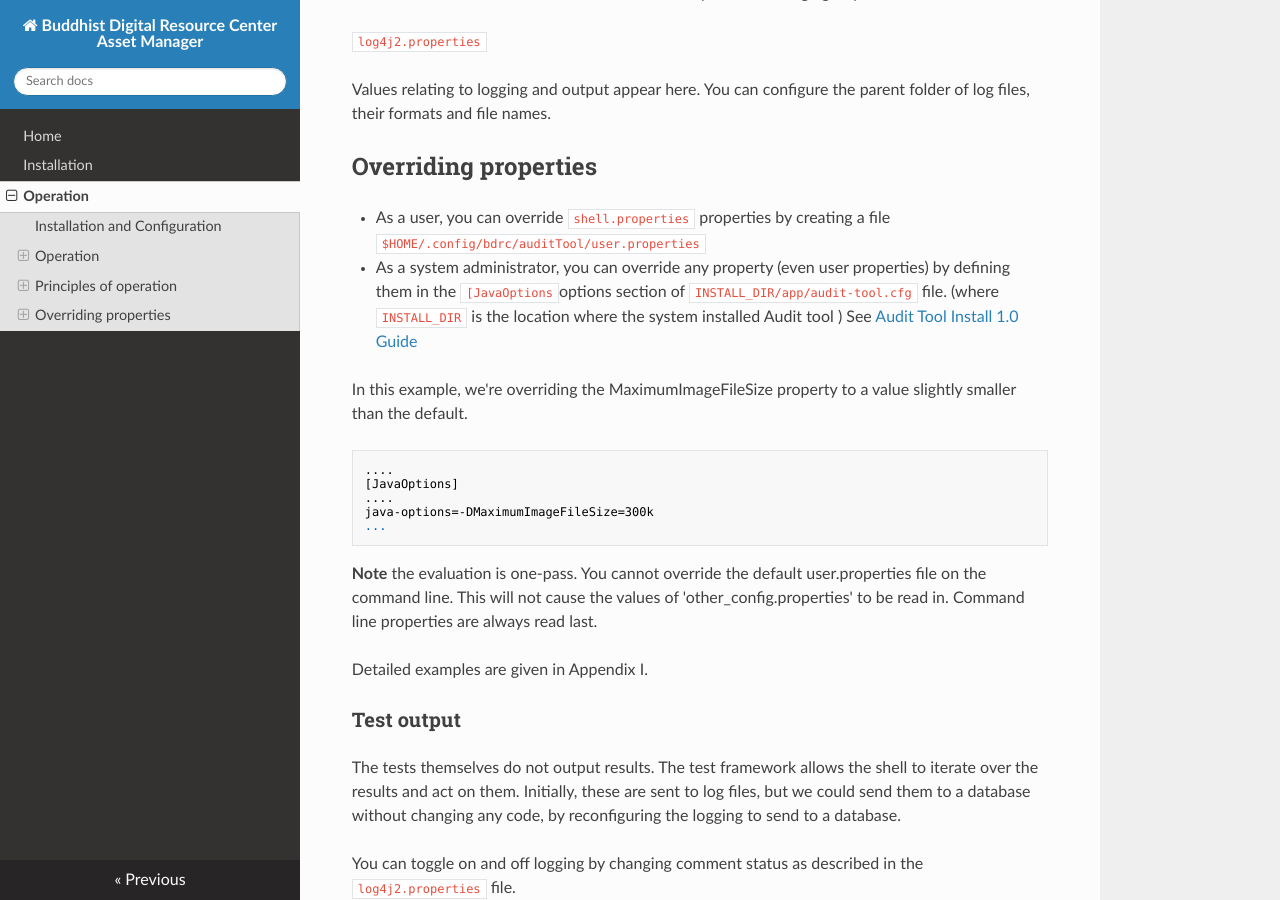
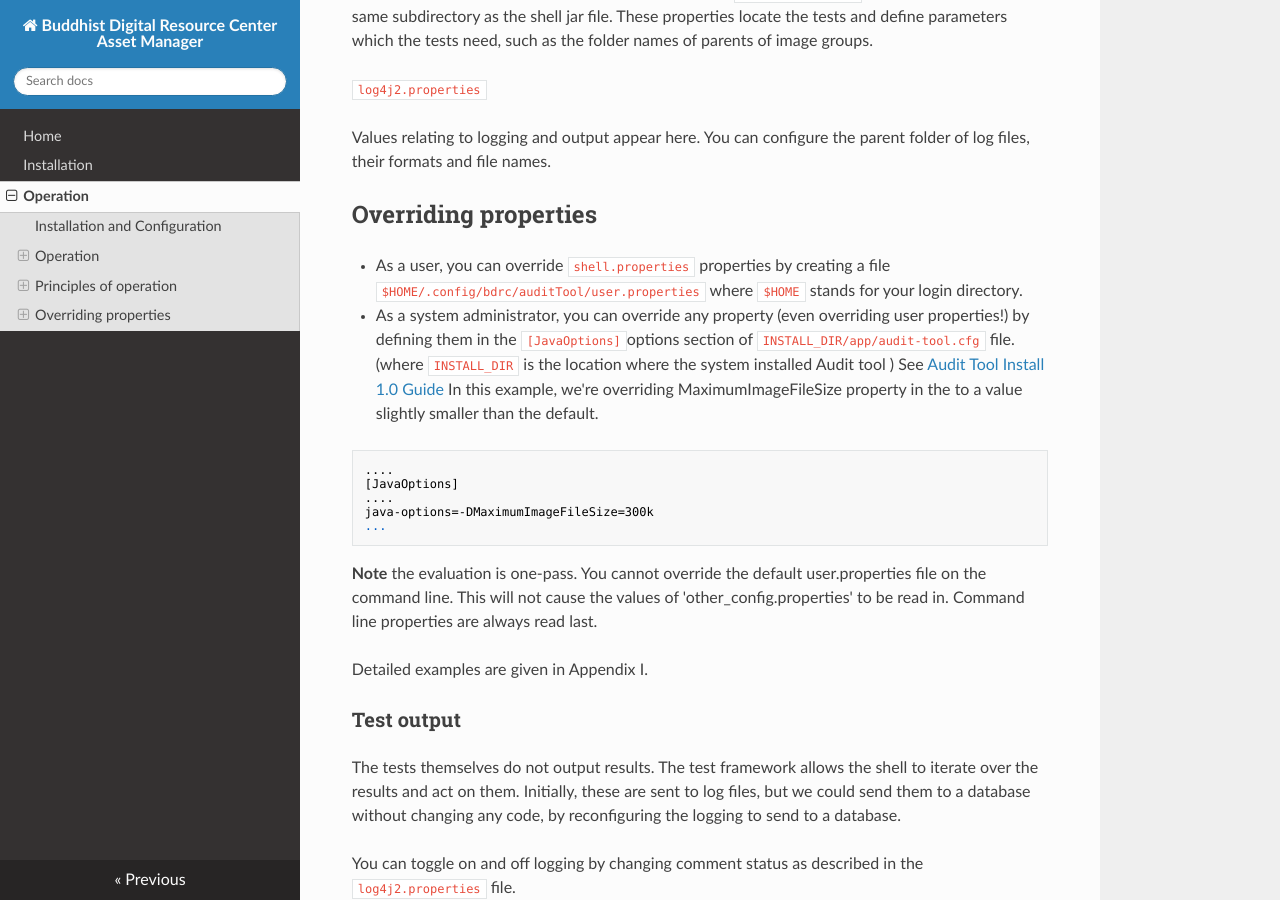
Before and after one commit to buda-base/asset-manager, an MkDocs documentation site: the page built from docs/user/AuditTool/AuditToolOperation-1.0.md, in a window 1280 px wide and 900 px high, scrolled down 4341 px. Built offline with MkDocs 1.6.1, drawn with Linux system fonts in a browser that asks for light colours; nearby versions of some CDN libraries; some of the changed text lies outside the part shown.

Commit message:
doc fixes

````diff
--- a/docs/user/AuditTool/AuditToolOperation-1.0.md
+++ b/docs/user/AuditTool/AuditToolOperation-1.0.md
@@ -10,6 +10,8 @@
 ```
 export path=(/Applications/audit-tool.app/Contents/MacOS $path)
 ```
+
+Please refer to 'Setting Path' in [Installation](./Install-1.0.md)
 
 Running:
 
@@ -44,6 +46,7 @@
 However, the return code of the audittool program is still
 - 0 if no tests failed (some may have passed, some may have warned)
 - 1 if any test failed
+
 ### Using input files
 The Java runtime in audit tool expects to find its input files (the -i flag, and the - flag) and arguments in the UTF-8 encoding. This is native on
 most of audit tool's supported platforms. Using redirection (the `>` or `|` operators)on Microsoft Windows Powershell
@@ -160,12 +163,11 @@
 
 ## Overriding properties
 
-+ As a user, you can override `shell.properties` properties by creating a file `$HOME/.config/bdrc/auditTool/user.properties`
-+ As a system administrator, you can override any property (even user properties) by defining them in the `[JavaOptions`options
++ As a user, you can override `shell.properties` properties by creating a file `$HOME/.config/bdrc/auditTool/user.properties` where `$HOME` stands for your login directory.
++ As a system administrator, you can override any property (even overriding user properties!) by defining them in the `[JavaOptions]`options
 section of `INSTALL_DIR/app/audit-tool.cfg` file. (where `INSTALL_DIR` is the location where the system installed Audit tool )
 See [Audit Tool Install 1.0 Guide](./Install-1.0.md)
-
-In this example, we're overriding the MaximumImageFileSize property to a value slightly smaller than the default.
+In this example, we're overriding  MaximumImageFileSize property in the to a value slightly smaller than the default.
 ```
 ....
 [JavaOptions]
````
Also changed, not shown: docs/user/AuditTool/AuditToolOperation-0.9.md (+2 -1 lines).
